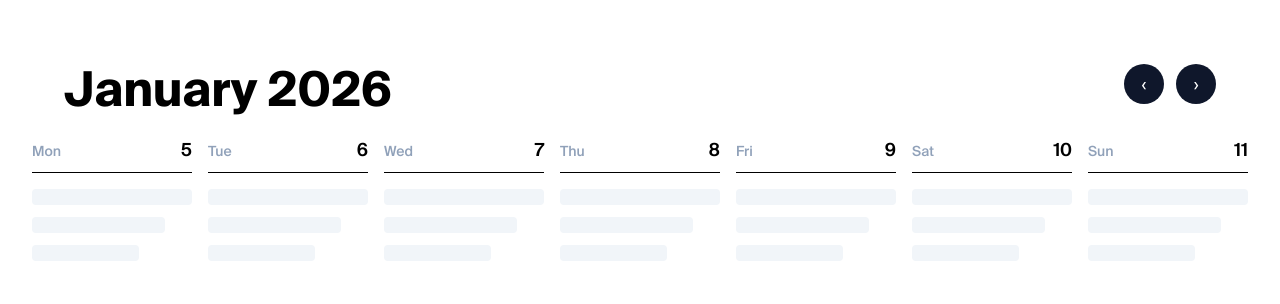
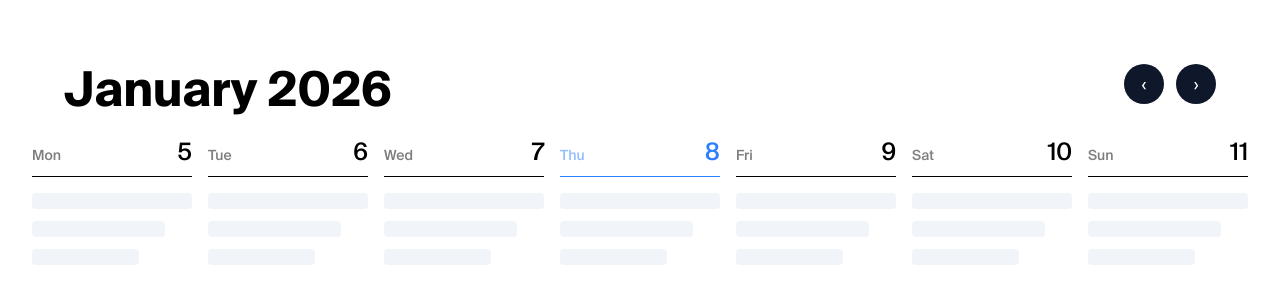
Before and after one commit to hectorRperez/divea-next-app, a Next.js app: page / in a window 1280 px wide. Shown: the top 304 px of the page. Built offline with nearby package versions, Linux system fonts and the light colour scheme.

Commit message:
feat: add isToday property to DayColumn and calculate it in WeekGrid

```diff
--- a/src/features/board/components/WeekGrid/DayColumn.tsx
+++ b/src/features/board/components/WeekGrid/DayColumn.tsx
@@ -3,6 +3,7 @@ type DayColumnProps = {
     date: Date;
     shortLabel: string;
     dayNumber: number;
+    isToday: boolean;
   };
 };
 
@@ -12,12 +13,11 @@ export function DayColumn({ day }: DayColumnProps) {
       {/* Header del día */}
       <div className="mb-4">
         <div className="flex items-baseline justify-between">
-          <span className="text-sm font-medium text-slate-400">{day.shortLabel}</span>
-
-          <span className="text-lg font-semibold text-black">{day.dayNumber}</span>
+          <span className={`text-sm font-medium opacity-50 ${day.isToday ? 'text-blue-500' : 'text-black'}`}>{day.shortLabel}</span>
+          <span className={`text-2xl font-medium ${day.isToday ? 'text-blue-500' : 'text-black'}`}>{day.dayNumber}</span>
         </div>
 
-        <div className="mt-2 h-px w-full bg-black" />
+        <div className={`mt-2 h-px w-full ${day.isToday ? 'bg-blue-500': 'bg-black'}`} />
       </div>
 
       {/* Content placeholder */}
--- a/src/features/board/components/WeekGrid/WeekGrid.tsx
+++ b/src/features/board/components/WeekGrid/WeekGrid.tsx
@@ -6,7 +6,17 @@ type Props = {
   startDate: Date;
 }
 
+function isSameDay(a:Date, b: Date) {
+  return (
+    a.getFullYear() === b.getFullYear() &&
+    a.getMonth() === b.getMonth() &&
+    a.getDate() === b.getDate()
+  );
+}
+
 export function WeekGrid({startDate}: Props) {
+
+  const today = new Date();
 
   const days = Array.from({length: 7}).map((_, index) => {
     const date = new Date(startDate);
@@ -17,6 +27,7 @@ export function WeekGrid({startDate}: Props) {
       date,
       shortLabel: date.toLocaleDateString('en-US', { weekday: 'short' }),
       dayNumber: date.getDate(),
+      isToday: isSameDay(date, today)
     }
   })
 
@@ -29,9 +40,12 @@ export function WeekGrid({startDate}: Props) {
 
       {/* Desktop - Kanban layout */}
       <div className="hidden lg:grid lg:grid-cols-7 lg:gap-4 lg:h-[calc(100vh-160px)]">
-        {days.map((day) => (
+        {days.map((day) => {
+          console.log(day)
+          return ((
           <DayColumn key={day.id} day={day} />
-        ))}
+        ))
+        })}
       </div>
     </section>
   );
```
